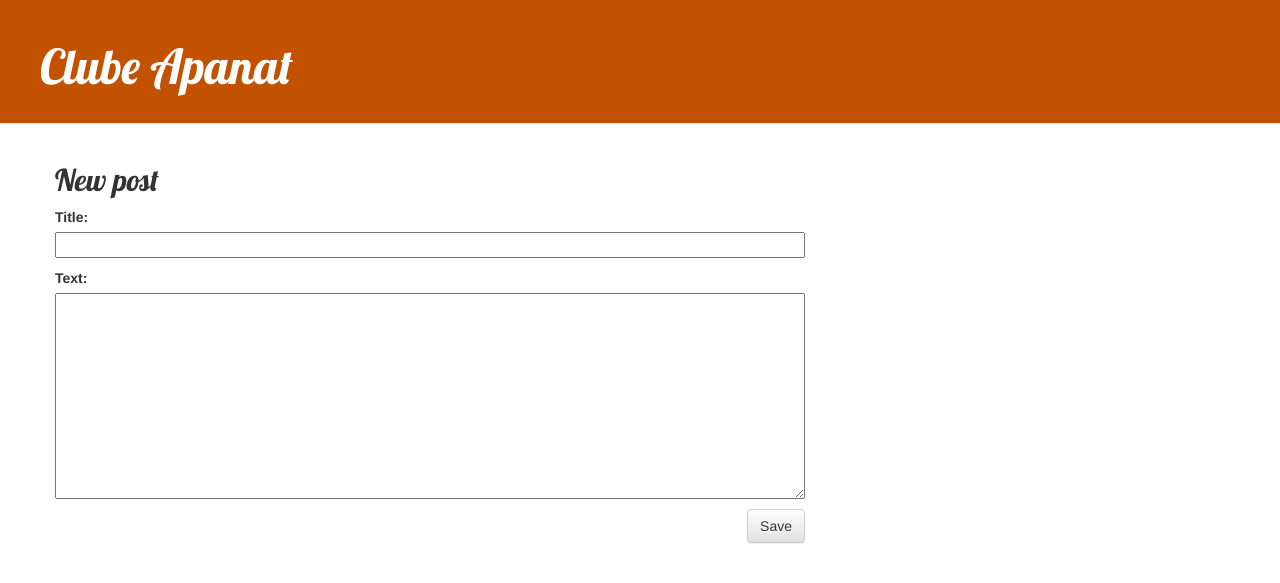
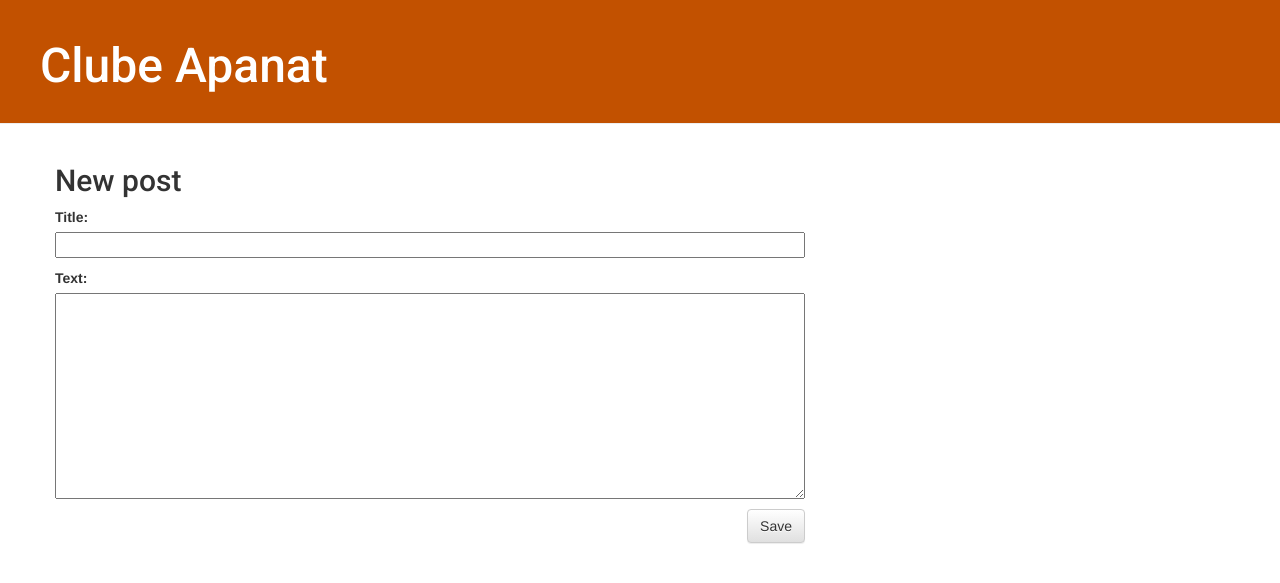
Before and after one commit to PyGodoy/djangogirls, a Django app: page /post/new/ in a window 1280 px wide. Shown: the top 583 px of the page. Run offline with Django 3.2, Linux system fonts and the light colour scheme; some libraries are stand-ins or nearby versions.

Commit message:
finalização

```diff
--- a/blog/static/css/blog.css
+++ b/blog/static/css/blog.css
@@ -15,7 +15,7 @@
 }
 
 h1, h2, h3, h4 {
-    font-family: 'Lobster', cursive;
+    font-family: 'Roboto', cursive;
 }
 
 .date {
--- a/blog/templates/blog/base.html
+++ b/blog/templates/blog/base.html
@@ -4,7 +4,7 @@
         <title>Clube Apanat</title>
         <link rel="stylesheet" href="//maxcdn.bootstrapcdn.com/bootstrap/3.2.0/css/bootstrap.min.css">
         <link rel="stylesheet" href="//maxcdn.bootstrapcdn.com/bootstrap/3.2.0/css/bootstrap-theme.min.css">
-        <link href='//fonts.googleapis.com/css?family=Lobster&subset=latin,latin-ext' rel='stylesheet' type='text/css'>
+        <link href="//fonts.googleapis.com/css2?family=Roboto:wght@300;500&display=swap" rel='stylesheet' type='text/css'>
         <link rel="stylesheet" href="{% static 'css/blog.css' %}">
     </head>
     <body>
```
